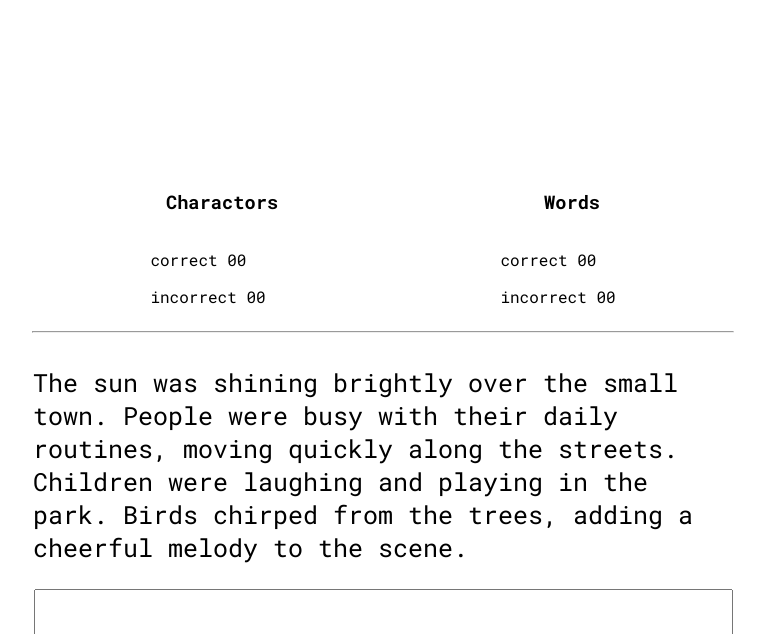
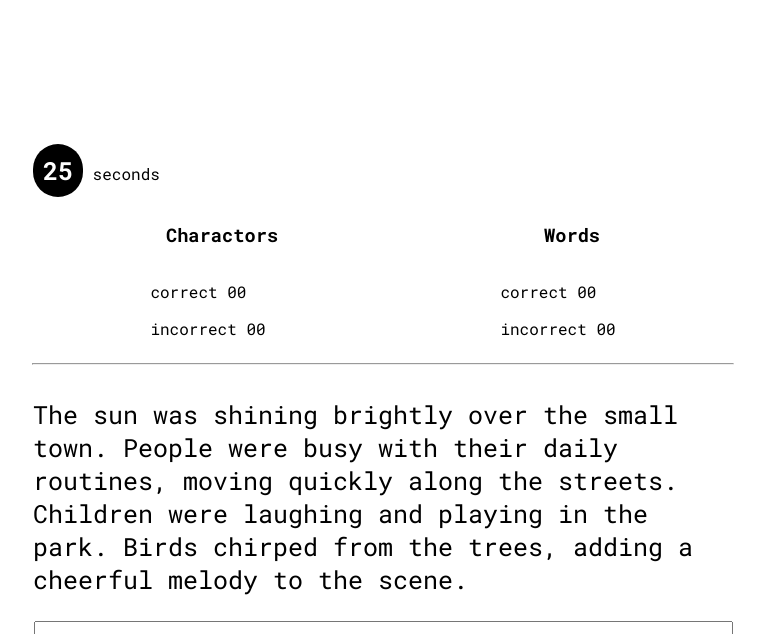
Before and after one commit to GayashanGamage/typing-game, a Vue app: page /eveluation in a window 1280 px wide. Shown: the top 634 px of the page, without its empty margins (265-1030 px from the left). Built offline with nearby package versions, Linux system fonts and the light colour scheme.

Commit message:
add timmer for time countdown

```diff
--- a/src/router/index.js
+++ b/src/router/index.js
@@ -1,3 +1,4 @@
+import result from "@/views/result.vue";
 import TypeEveluation from "@/views/typeEveluation.vue";
 import { createRouter, createWebHistory } from "vue-router";
 
@@ -9,6 +10,11 @@ const router = createRouter({
       component: TypeEveluation,
       name: "typeEveluation",
     },
+    {
+      path: "/result",
+      component: result,
+      name: "result",
+    },
   ],
 });
 
--- /dev/null
+++ b/src/views/result.vue
@@ -0,0 +1,21 @@
+<template>
+  <div class="main">
+    <p class="page-title">This is reuslt page</p>
+  </div>
+</template>
+
+<script setup></script>
+
+<style scoped>
+.main {
+  display: flex;
+  justify-content: center;
+  align-items: center;
+  height: 100vh;
+}
+.page-title {
+  font-size: 25px;
+  font-family: "Roboto Mono", serif;
+  font-weight: 900;
+}
+</style>
--- a/src/views/typeEveluation.vue
+++ b/src/views/typeEveluation.vue
@@ -1,5 +1,10 @@
 <template>
   <div class="level-one-container">
+    <div class="timer-container">
+      <p>
+        <span class="timer">{{ String(timer).padStart(2, "0") }}</span> seconds
+      </p>
+    </div>
     <div class="result-container">
       <div class="resutl-container-title">
         <h3>Charactors</h3>
@@ -32,6 +37,7 @@
 </template>
 
 <script setup>
+import router from "@/router";
 import { onMounted, ref } from "vue";
 
 const paragraphL =
@@ -49,6 +55,10 @@ const correctC = ref(0);
 const incorrectC = ref(0);
 const correctW = ref(0);
 const incorrectW = ref(0);
+
+// timmer
+const isTimmerRun = ref(false);
+const timer = ref(25);
 
 const prohibitedKeys = [
   "Backspace",
@@ -138,6 +148,13 @@ const typing = (event) => {
     event.preventDefault();
   }
 
+  // console.log(runTimer.value);
+  // start timmer
+  if (isTimmerRun.value === false) {
+    isTimmerRun.value = true;
+    startTimer();
+  }
+
   // if event key is not prohibited, then
   else if (!prohibitedKeys.includes(event.key)) {
     checkWord(event.key, paragraph.value[cursorPoint.value]);
@@ -183,6 +200,14 @@ const typing = (event) => {
   }
 };
 
+const startTimer = () => {
+  setInterval(function () {
+    if (timer.value === 1) {
+      router.push({ name: "result" });
+    }
+    timer.value -= 1;
+  }, 1000);
+};
 // this is for prevent input box cursor movement
 const changeCursor = () => {
   let inputBox = document.getElementById("inputBox");
@@ -230,6 +255,19 @@ const changeCursor = () => {
 .ruler {
   width: 700px;
 }
+.timer-container {
+  font-family: "Roboto Mono", serif;
+  width: 700px;
+}
+.timer {
+  font-size: 25px;
+  font-family: "Roboto Mono", serif;
+  font-weight: 900;
+  background-color: black;
+  color: white;
+  padding: 10px;
+  border-radius: 50px;
+}
 </style>
 
 <style>
```
